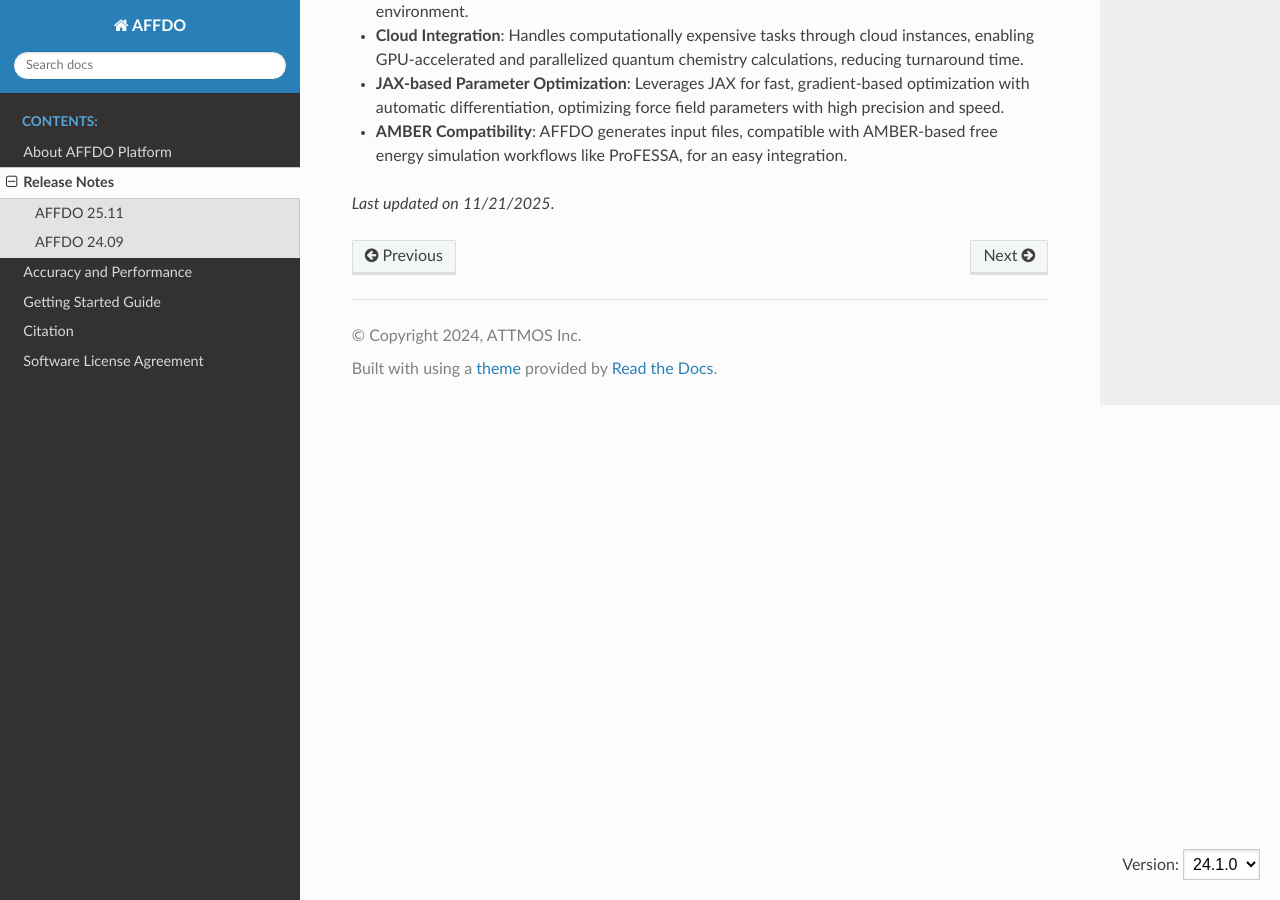
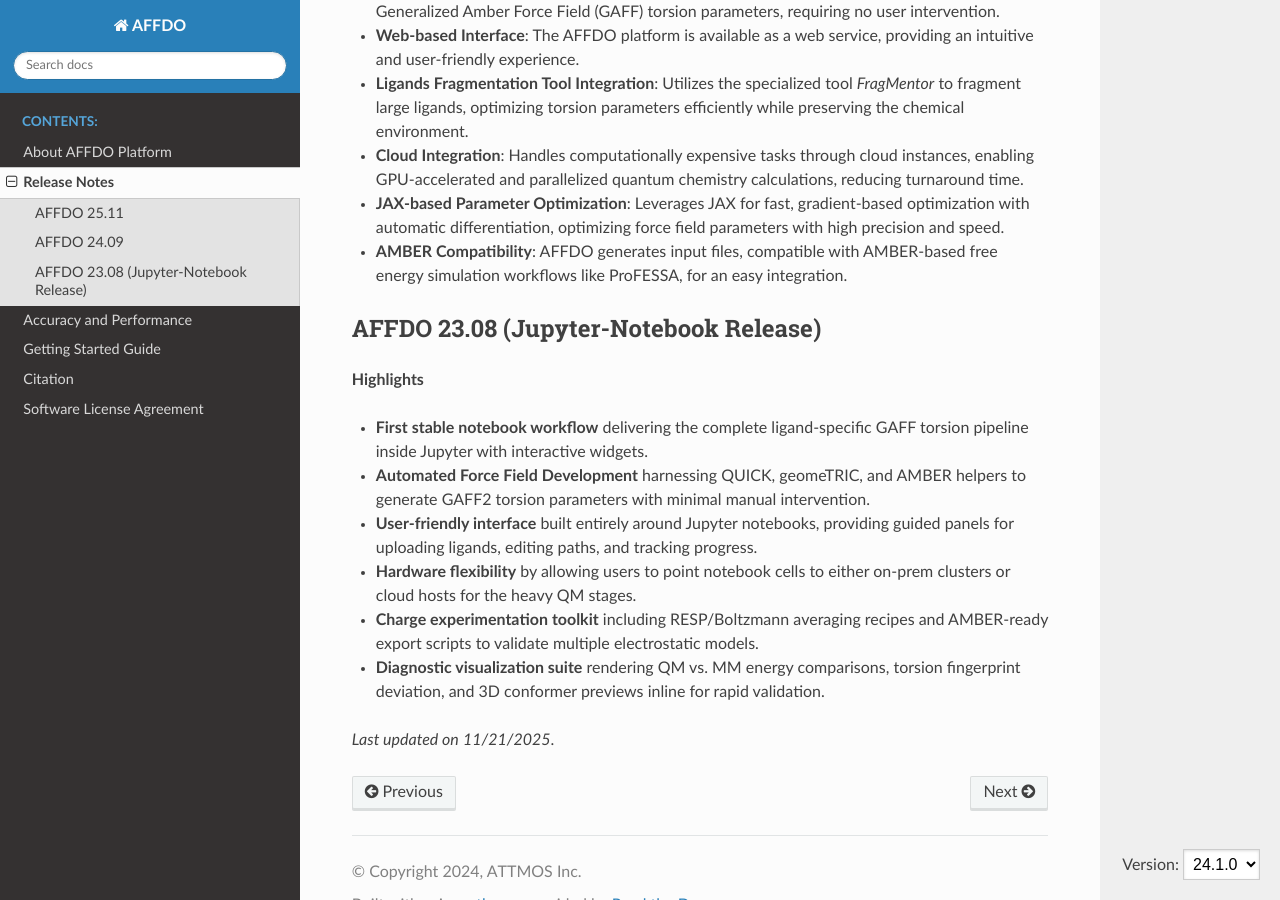
Before and after one commit to ATTMOS/AFFDOWS, a Sphinx documentation site: the page built from docs/source/user/release-notes.rst, in a window 1280 px wide and 900 px high, scrolled down 1306 px. Built offline with Sphinx 7.4.7 and the Read the Docs theme 3.1.0, drawn with Linux system fonts in a browser that asks for light colours; some of the changed text lies outside the part shown.

Commit message:
Update release notes and performance summary

```diff
--- a/docs/source/user/release-notes.rst
+++ b/docs/source/user/release-notes.rst
@@ -30,6 +30,10 @@
 
 * **Enhanced torsion selection and scoring** using improved metrics for selecting representative torsional profiles.
 
+* **Extended charge models** making RESP electrostatics and ABCG2 charge capabilities selectable directly from the workflow widgets.
+
+* **Versatile workflow modes** adding a Topology-only option for quick GAFF2 topology generation with RESP charges, plus a Fragmentation-only mode that exposes FragMentor so users can isolate and parametrize just the ligand fragments they care about.
+
 * **Performance improvements via project-level and fragment-level parallelization**, significantly reducing walltime for complex ligands (no available for free-trial AFFDOWS).
 
 * **Infrastructure upgrades** including smarter resource allocation, improved remote execution handling, and optimized queueing.
@@ -57,4 +61,22 @@
 * **AMBER Compatibility**: AFFDO generates input files, compatible with AMBER-based free energy simulation workflows like ProFESSA, for an easy integration.
 
 
+AFFDO 23.08 (Jupyter-Notebook Release)
+**************************************
+
+**Highlights**
+
+* **First stable notebook workflow** delivering the complete ligand-specific GAFF torsion pipeline inside Jupyter with interactive widgets.
+
+* **Automated Force Field Development** harnessing QUICK, geomeTRIC, and AMBER helpers to generate GAFF2 torsion parameters with minimal manual intervention.
+
+* **User-friendly interface** built entirely around Jupyter notebooks, providing guided panels for uploading ligands, editing paths, and tracking progress.
+
+* **Hardware flexibility** by allowing users to point notebook cells to either on-prem clusters or cloud hosts for the heavy QM stages.
+
+* **Charge experimentation toolkit** including RESP/Boltzmann averaging recipes and AMBER-ready export scripts to validate multiple electrostatic models.
+
+* **Diagnostic visualization suite** rendering QM vs. MM energy comparisons, torsion fingerprint deviation, and 3D conformer previews inline for rapid validation.
+
+
 *Last updated on* |UPDATE_DATE|.
```
Also changed, not shown: docs/source/user/performance.rst (+8 -1 lines), 9 other files.
